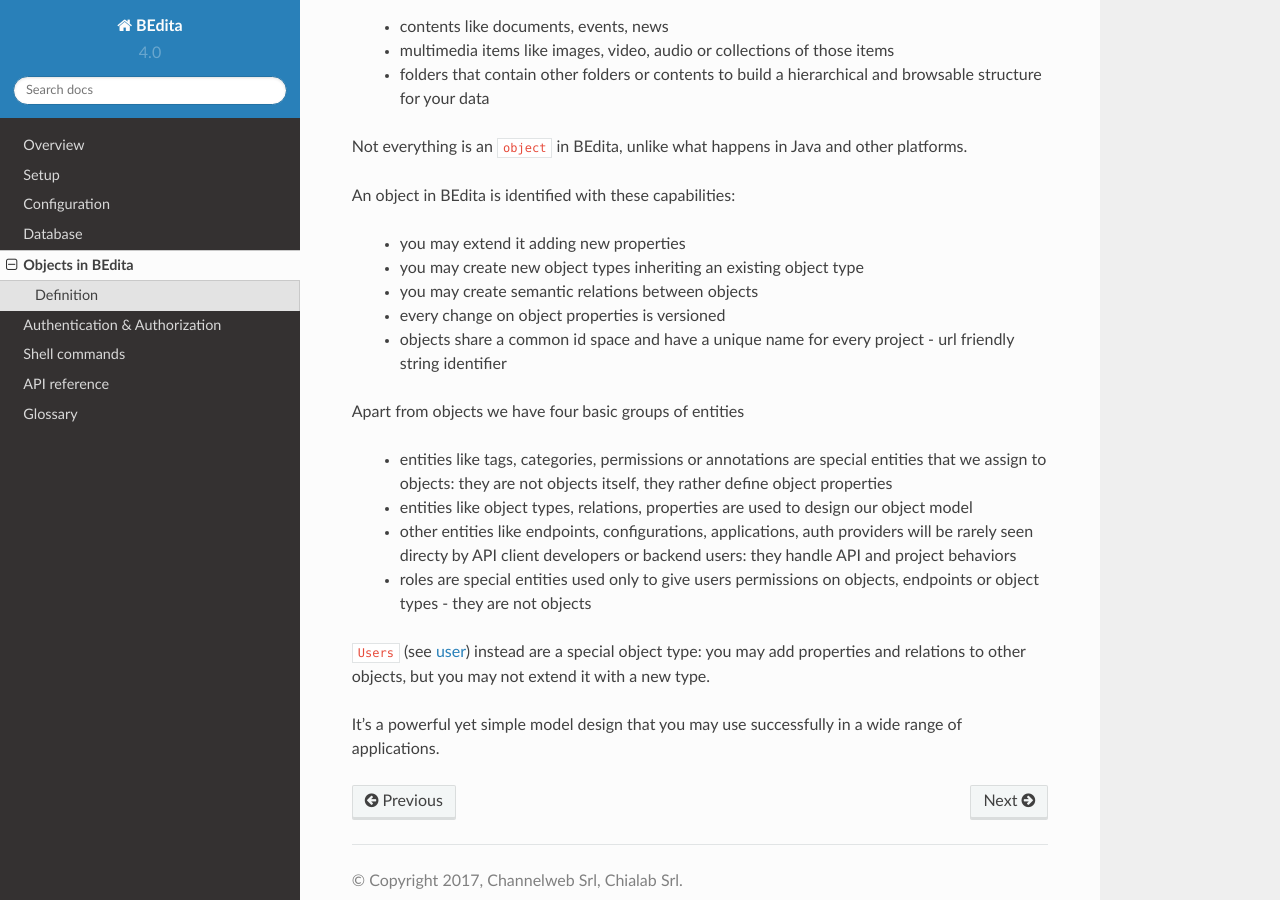
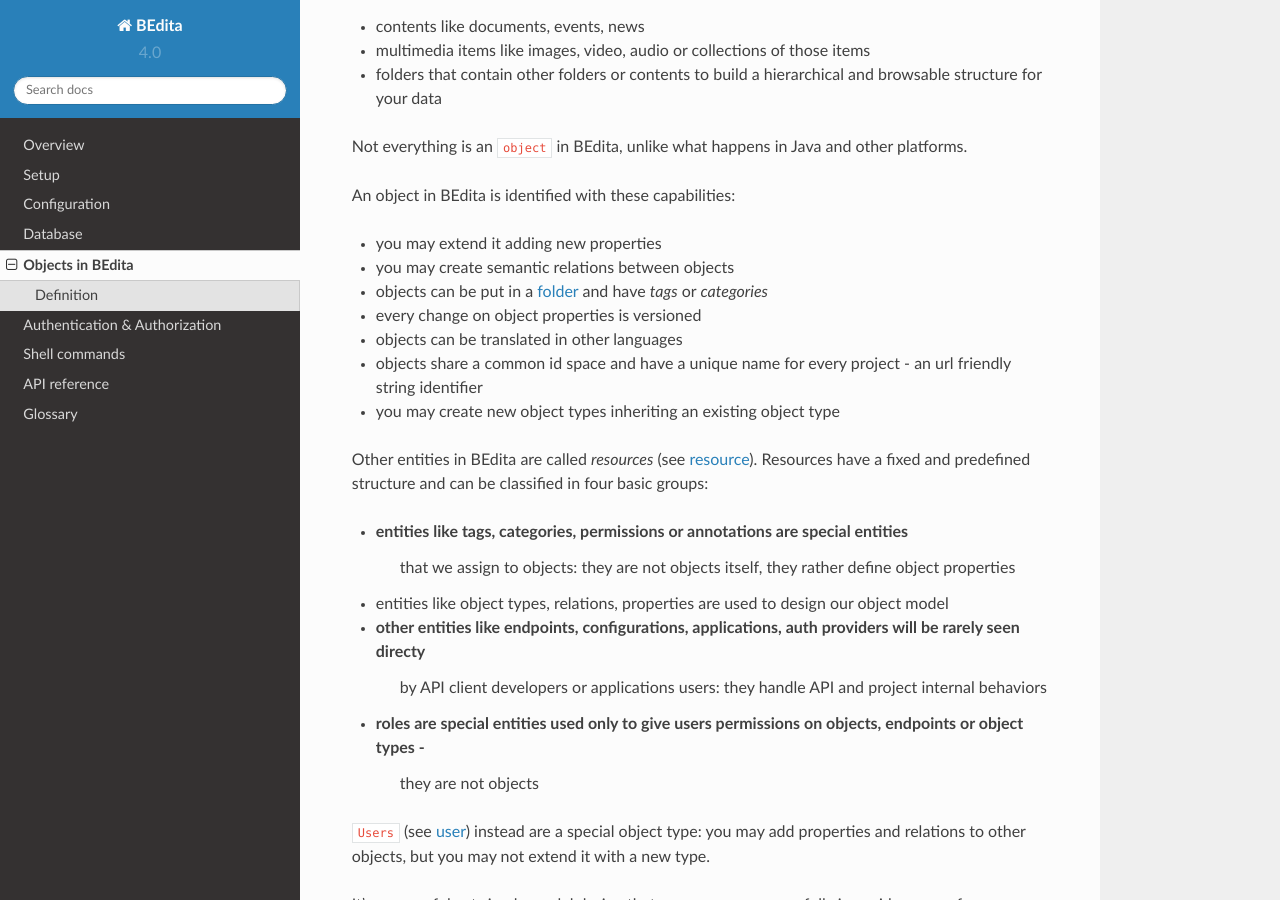
Before and after one commit to bedita/docs, a Sphinx documentation site: the page built from source/bedita_objects.rst, in a window 1280 px wide and 900 px high, scrolled down 779 px. Built offline with Sphinx 7.4.7 and the Read the Docs theme 2.0.0, drawn with Linux system fonts in a browser that asks for light colours.

Commit message:
chore: improve oebjcts page + glossary

```diff
--- a/source/bedita_objects.rst
+++ b/source/bedita_objects.rst
@@ -1,11 +1,10 @@
-.. _bedita-objects:
-
 Objects in BEdita
 =================
 
+.. _bedita-objects:
+
 Definition
 ----------
-
 
 Brief definition: BEdita ``objects`` (see :term:`object`) are the contents of your application,
 the atoms of the information asset you are building.
@@ -30,29 +29,31 @@
 You can create your custom object types from scratch but you have also a vast collection of core object types
 ready to use that may already fit your needs, like:
 
- * contents like documents, events, news
- * multimedia items like images, video, audio or collections of those items
- * folders that contain other folders or contents to build a hierarchical and browsable structure for your data
+* contents like documents, events, news
+* multimedia items like images, video, audio or collections of those items
+* folders that contain other folders or contents to build a hierarchical and browsable structure for your data
 
 Not everything is an ``object`` in BEdita, unlike what happens in Java and other platforms.
 
 An object in BEdita is identified with these capabilities:
 
- * you may extend it adding new properties
- * you may create new object types inheriting an existing object type
- * you may create semantic relations between objects
- * every change on object properties is versioned
- * objects share a common id space and have a unique name for every project - url friendly string identifier
+* you may extend it adding new properties
+* you may create semantic relations between objects
+* objects can be put in a :term:`folder` and have `tags` or `categories`
+* every change on object properties is versioned
+* objects can be translated in other languages
+* objects share a common id space and have a unique name for every project - an url friendly string identifier
+* you may create new object types inheriting an existing object type
 
+Other entities in BEdita are called `resources` (see :term:`resource`).
+Resources have a fixed and predefined structure and can be classified in four basic groups:
 
-Apart from objects we have four basic groups of entities
-
- * entities like tags, categories, permissions or annotations are special entities
+* entities like tags, categories, permissions or annotations are special entities
    that we assign to objects: they are not objects itself, they rather define object properties
- * entities like object types, relations, properties are used to design our object model
- * other entities like endpoints, configurations, applications, auth providers will be rarely seen directy
-   by API client developers or backend users: they handle API and project behaviors
- * roles are special entities used only to give users permissions on objects, endpoints or object types -
+* entities like object types, relations, properties are used to design our object model
+* other entities like endpoints, configurations, applications, auth providers will be rarely seen directy
+   by API client developers or applications users: they handle API and project internal behaviors
+* roles are special entities used only to give users permissions on objects, endpoints or object types -
    they are not objects
 
 ``Users`` (see :term:`user`) instead are a special object type: you may add properties and relations
--- a/source/glossary.rst
+++ b/source/glossary.rst
@@ -9,6 +9,10 @@
         The access token has to be sent to the resource server every time that the client wants
         to access protected resources.
         This token is sent in ``Authorization`` HTTP header using a ``Bearer`` scheme on each request like this: ``Authorization: Bearer <token>``
+
+
+    folder
+        Folders are special :ref:`bedita-objects` used to create tree structures. The concept is similar to folders in computer filesystems. In a :term:`project` you may have multiple folder trees, hence multiple root folders. Each folder, that is not a root folder, has one and only one parent folder. Other object types can instead have more than one parent folder (multifiling).
 
 
     json api
```
Also changed, not shown: other parts of source/bedita_objects.rst (+1 -1 lines).
